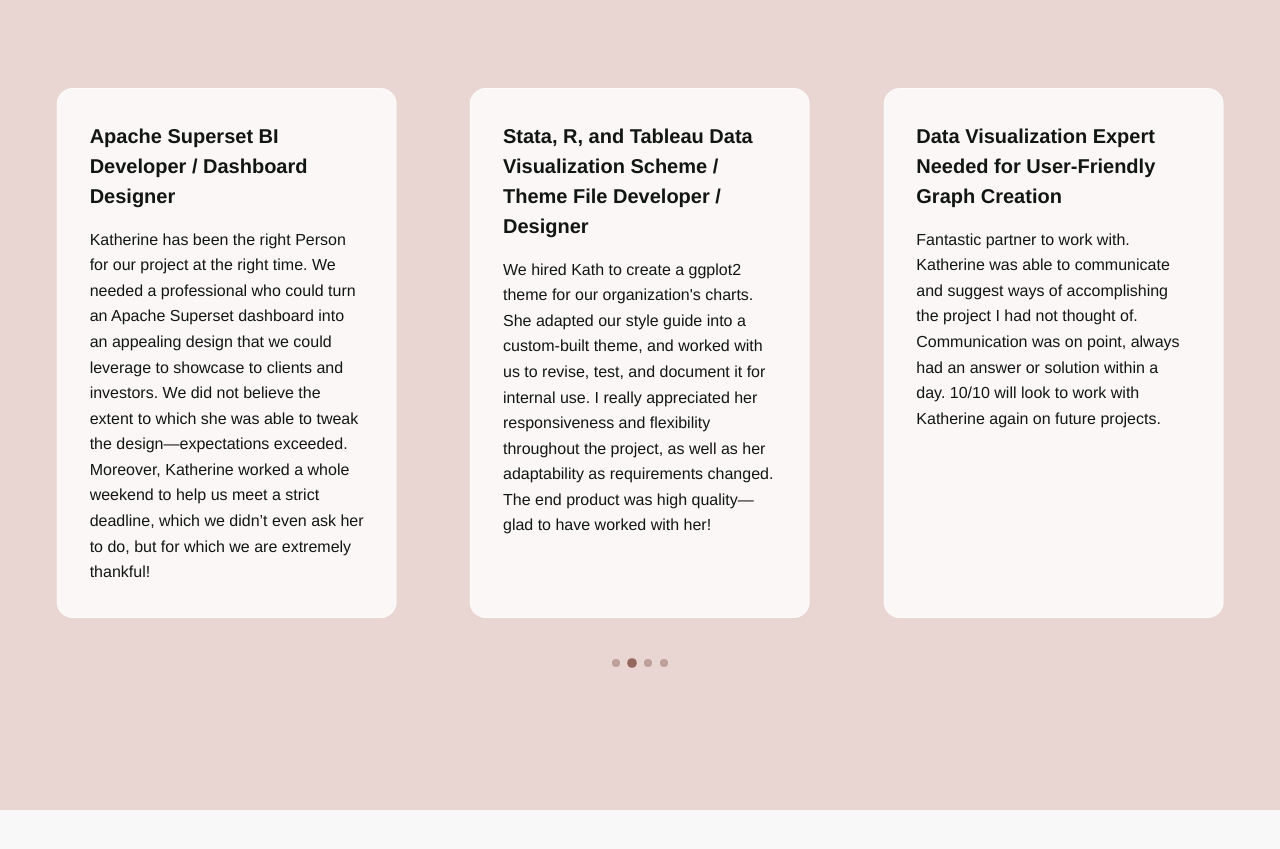
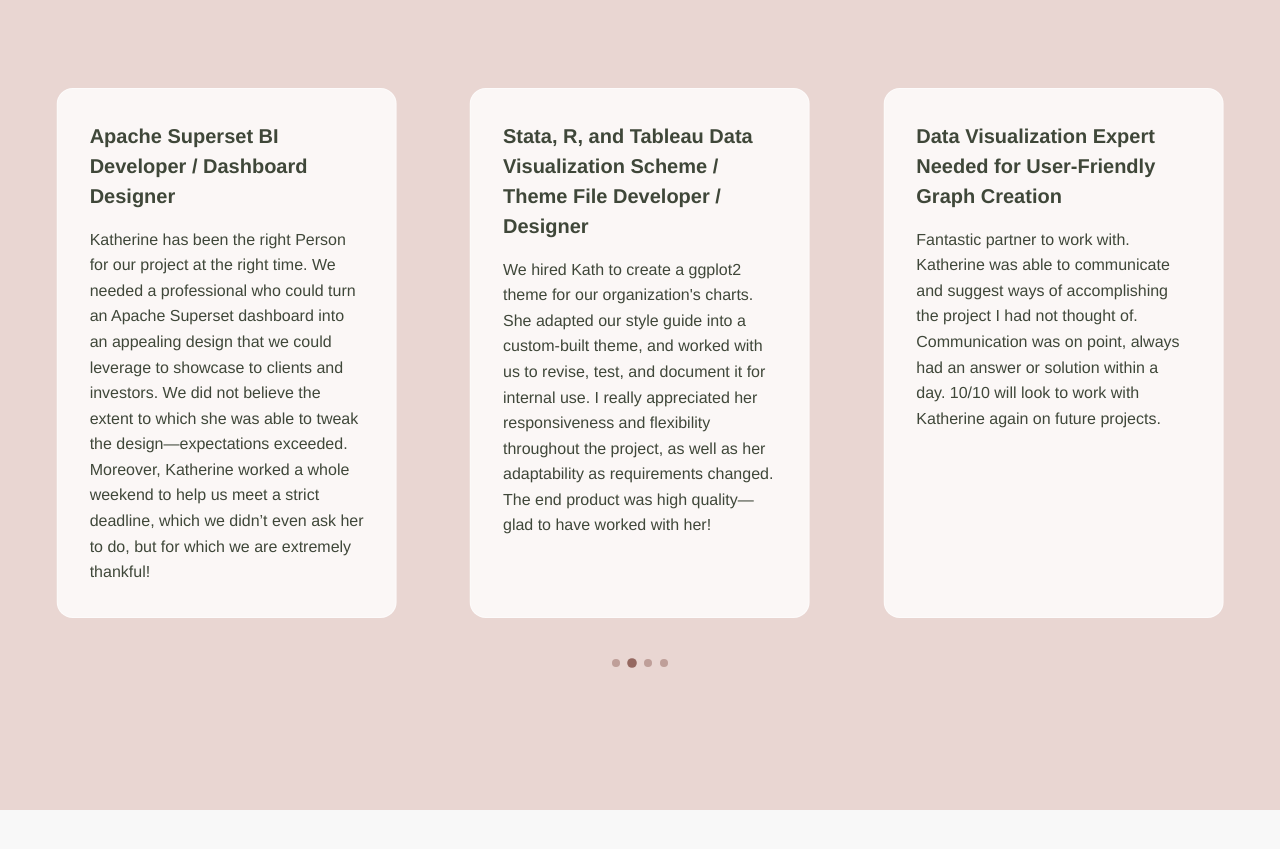
Before and after one commit to knpoblete/knpoblete.github.io, a Vue app: page / in a window 1280 px wide. Shown: the part 3280-4129 px from the top of the page. Built offline with nearby package versions, Linux system fonts and the light colour scheme; a web font is replaced by a local one.

Commit message:
fix font color in testimonials

```diff
--- a/src/components/Testimonials.vue
+++ b/src/components/Testimonials.vue
@@ -88,14 +88,14 @@
 
 h3 {
   font-size: 1.25rem;
-  color: #111613;
+  /* color: #111613; */
   font-weight: 600;
   text-align: left;
 }
 
 h4 {
   font-size: 1rem;
-  color: #111613;
+  color: gray-600;
   text-align: left;
   line-height: 1.6;
 }
```
